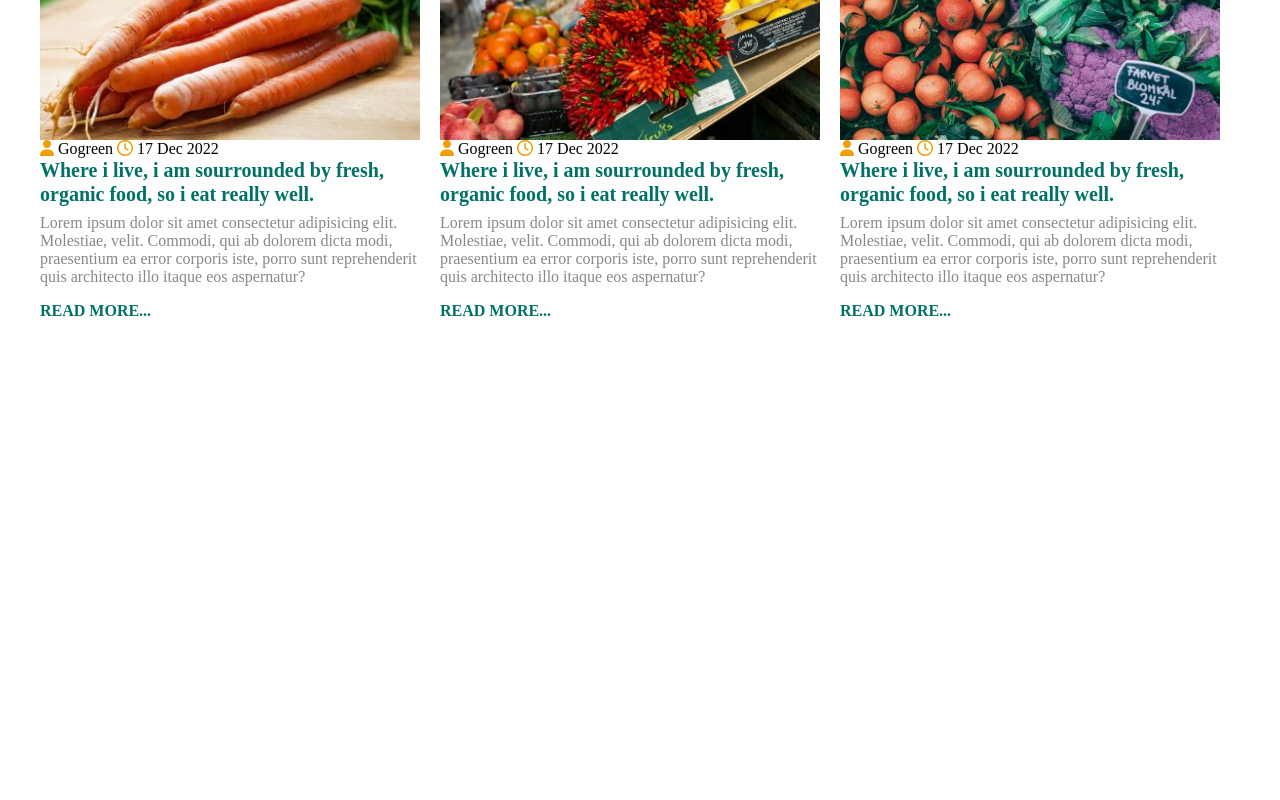
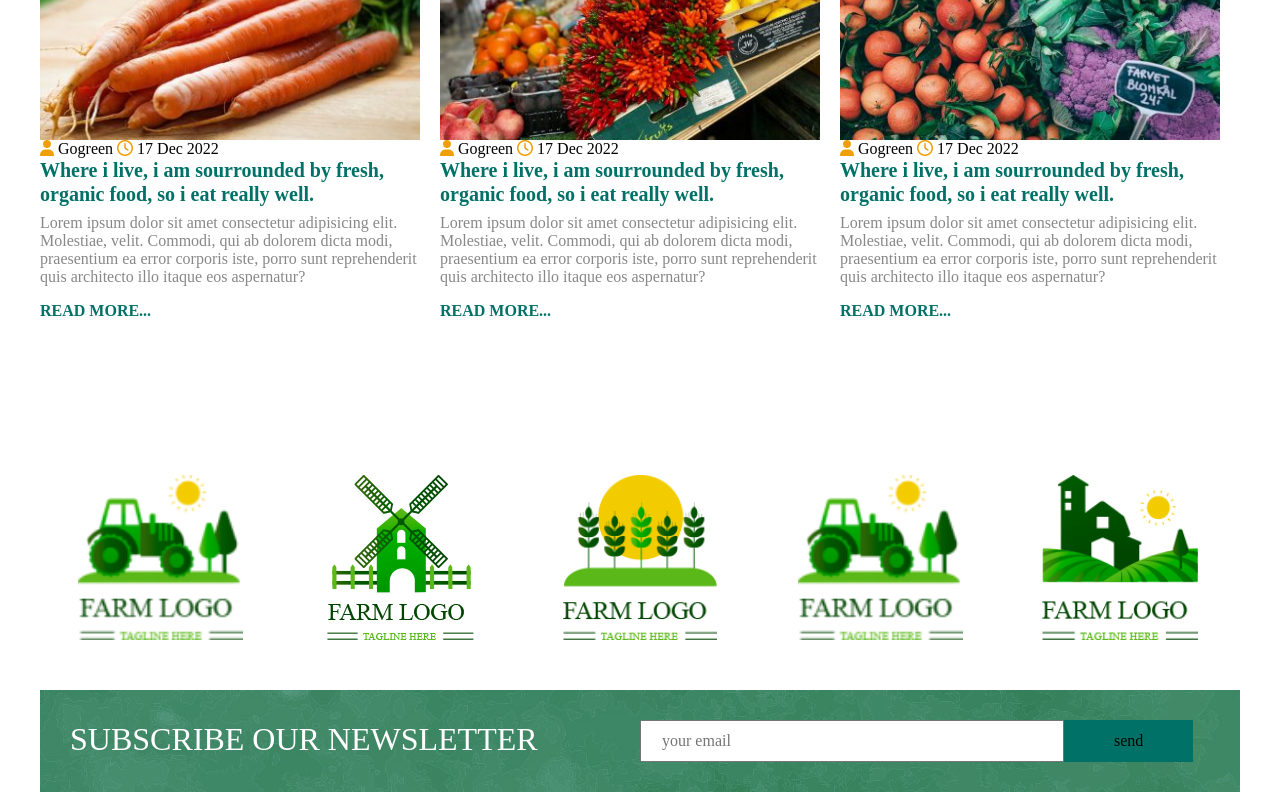
Before and after one commit to CristiniLorenzo/proj-html-vuejs, a Vue app: page / in a window 1280 px wide. Shown: the part 4466-5266 px from the top of the page. Before the commit the page ends 4899 px from the top, so only its background shows below. Built offline with nearby package versions, Linux system fonts and the light colour scheme.

Commit message:
add top footer

```diff
--- a/src/App.vue
+++ b/src/App.vue
@@ -1,12 +1,14 @@
 <script >
 import AppHeader from './components/AppHeader.vue';
 import AppMain from './components/AppMain.vue';
+import AppFooter from './components/AppFooter.vue';
 
 
 export default {
   components: {
     AppHeader,
-    AppMain
+    AppMain,
+    AppFooter
   }
 }
 </script>
@@ -18,6 +20,9 @@ export default {
   <main>
       <AppMain></AppMain>
   </main>
+  <footer>
+      <AppFooter></AppFooter>
+  </footer>
 </template>
 
 <style >
--- a/src/components/AppFooter.vue
+++ b/src/components/AppFooter.vue
@@ -1,11 +1,18 @@
 <script >
+import Newsletter from './Newsletter.vue';
+
+
 export default {
-    name: 'AppFooter'
+    name: 'AppFooter',
+    components: {
+        Newsletter,
+
+    },
 }
 </script>
 
 <template>
-
+  <Newsletter></Newsletter>
 </template>
 
 <style scoped lang="scss">
--- a/src/components/AppMain.vue
+++ b/src/components/AppMain.vue
@@ -7,6 +7,8 @@ import Infos from './Infos.vue';
 import Trending from './Trending.vue';
 import BestFood from './BestFood.vue';
 import LatestNews from './LatestNews.vue';
+import Logos from './Logos.vue';
+
 
 export default {
     name: 'AppMain',
@@ -18,7 +20,8 @@ export default {
         Infos,
         Trending,
         BestFood,
-        LatestNews
+        LatestNews,
+        Logos
     },
 }
 </script>
@@ -32,6 +35,7 @@ export default {
   <Trending></Trending>
   <BestFood></BestFood>
   <LatestNews></LatestNews>
+  <Logos></Logos>
 </template>
 
 <style scoped lang="scss">
--- /dev/null
+++ b/src/components/Logos.vue
@@ -0,0 +1,44 @@
+<script>
+export default {
+    name: 'Logos',
+}
+</script>
+
+<template>
+    <section>
+        <div class="small-container d-flex">
+            <div class="col">
+                <img src="/src/assets/assets/brand1-100x100.png" alt="">
+            </div>
+            <div class="col">
+                <img src="/src/assets/assets/brand4.png" alt="">
+            </div>
+            <div class="col">
+                <img src="/src/assets/assets/brand3.png" alt="">
+            </div>
+            <div class="col">
+                <img src="/src/assets/assets/brand1-100x100.png" alt="">
+            </div>
+            <div class="col">
+                <img src="/src/assets/assets/brand2.png" alt="">
+            </div>
+        </div>
+    </section>
+</template>
+
+<style scoped lang="scss">
+@use '../style/partials/variables' as *;
+@use '../style/generics.scss' as *;
+
+.small-container{
+    padding: 50px 0;
+    .col{
+        width: calc(100% / 5);
+        text-align: center;
+        img{
+            height: 100%;
+        }
+    }
+}
+
+</style>
--- /dev/null
+++ b/src/components/Newsletter.vue
@@ -0,0 +1,49 @@
+<script>
+export default {
+    name: 'Newsletter',
+}
+</script>
+
+<template>
+    <section>
+        <div class="small-container d-flex">
+            <div class="col-6">
+                <h2>SUBSCRIBE OUR NEWSLETTER</h2>
+            </div>
+            <div class="col-6">
+                <div class="form ">
+                    <input type="email" placeholder="your email">
+                    <button>send</button>
+                </div>
+
+            </div>
+        </div>
+    </section>
+</template>
+
+<style scoped lang="scss">
+@use '../style/partials/variables' as *;
+@use '../style/generics.scss' as *;
+
+.small-container{
+    background-image: url(/src/assets/assets/counter-bg.jpg);
+    padding: 30px;
+        h2{
+            color: $brand-white;
+            margin: 0;
+        }
+        input{
+            padding-left: 20px;
+            padding-top: 10px;
+            padding-bottom: 10px;
+            padding-right: 200px;
+        }
+        button{
+            padding: 12px 50px;
+            border: none;
+            background-color: $brand-green
+        }
+
+}
+
+</style>
```
